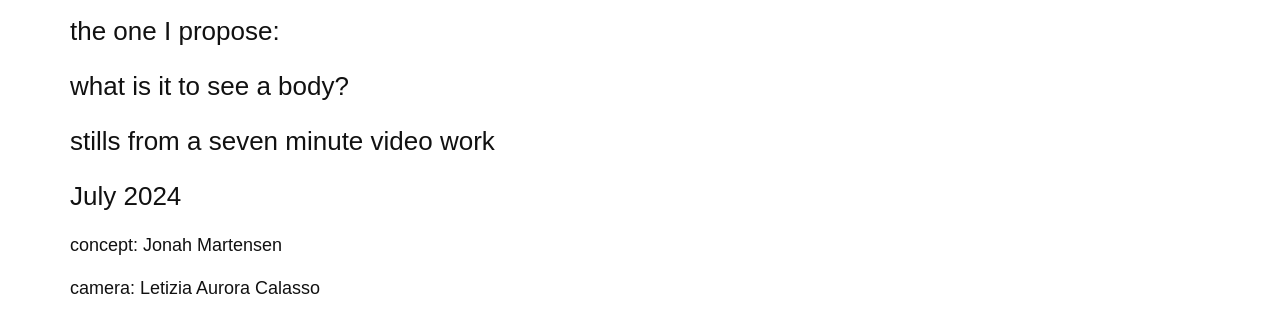
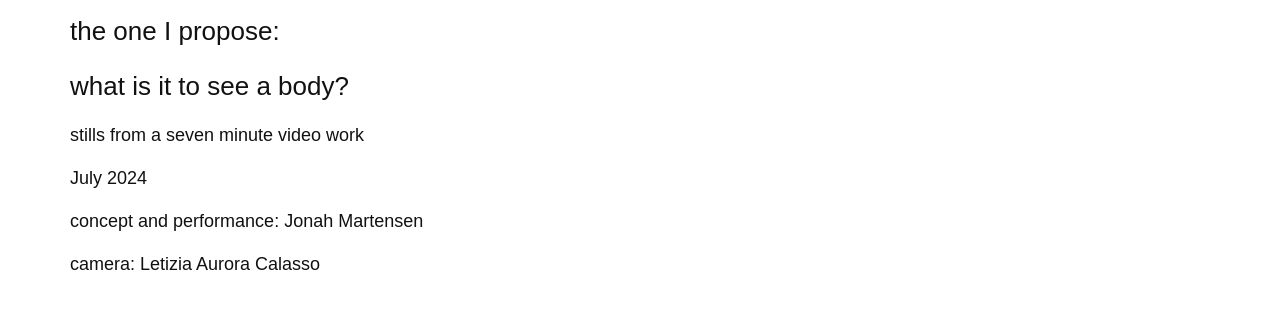
Before and after one commit to jonahmartensen/maybeitworks, an Eleventy site: page exercises.html in a window 1280 px wide. Shown: the part 1280-1589 px from the top of the page. Built offline with nearby package versions, Linux system fonts and the light colour scheme; Eleventy itself is replaced by a stand-in of ours; files that its build step writes are made by us from their sources.

Commit message:
Update exercises.html

```diff
--- a/exercises.html
+++ b/exercises.html
@@ -29,15 +29,13 @@ galleryImages:
 <p>taking images of the art objects is prohibited due to legal and copyright restrictions.</p>
 <p>what is this world at Hombroich really about? what are its agents and agencies? how come, certain imagery is prohibited while other is encouraged? by whose playbook do we want to play? representing reality in media comes with a whole bundle of questions.</p>
 <p>the one I propose:</p>
-
 <p>what is it to see a body?</p>
-<p></p>
-<p>stills from a seven minute video work</p>
-<p>July 2024</p>
       </div>
 
       <div class="detail-text">
-<p>concept: Jonah Martensen</p>
+<p>stills from a seven minute video work</p>
+<p>July 2024</p>
+<p>concept and performance: Jonah Martensen</p>
 <p>camera: Letizia Aurora Calasso</p>
       </div>
       {% include "detail-gallery.html" %}
```
